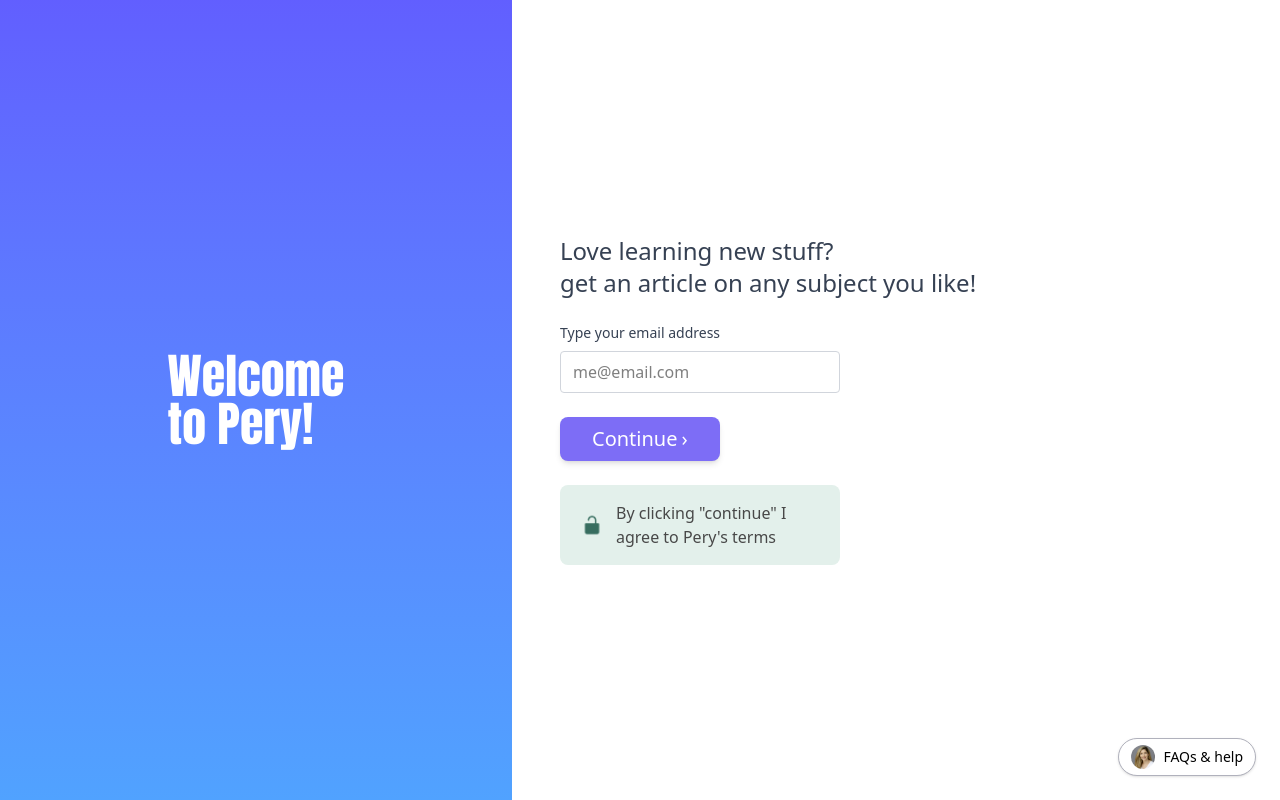
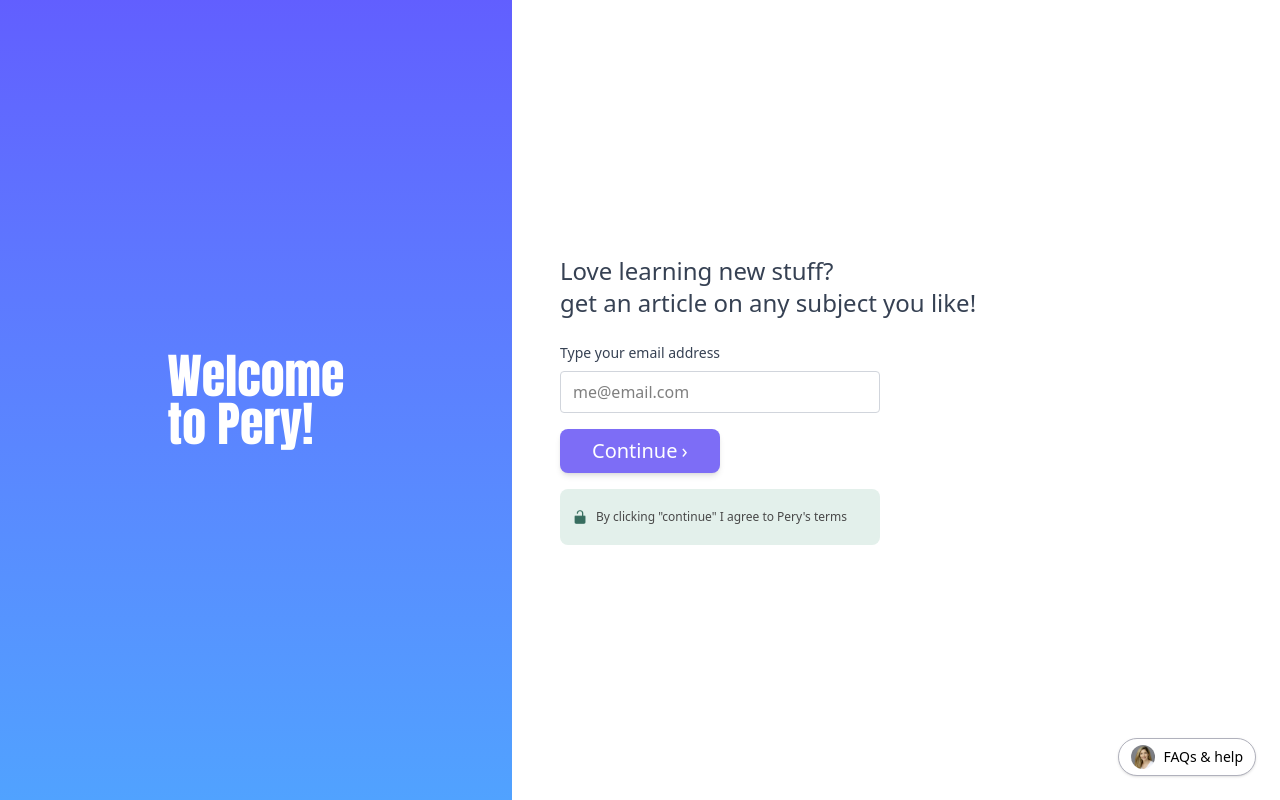
Before and after one commit to Ary428/pery, a React (Vite) app in the folder frontend/: page / in a window 1280 px wide. Built offline with nearby package versions, Linux system fonts and the light colour scheme.

Commit message:
refactor(frontend): update Input component styling and enhance EmailPage layout
- Adjusted Input component width for better responsiveness
- Refactored EmailPage layout to improve spacing and structure, ensuring consistent styling and usability

```diff
--- a/frontend/src/components/Input.tsx
+++ b/frontend/src/components/Input.tsx
@@ -10,7 +10,7 @@
     <div className="space-y-2">
       {label && <label className="text-sm font-medium text-gray-700 block">{label}</label>}
       <input
-        className="border border-gray-300 rounded px-3 py-2 w-full md:w-70"
+        className="border border-gray-300 rounded px-3 py-2 w-full"
         placeholder={placeholder}
         {...props}
       />
--- a/frontend/src/pages/EmailPage.tsx
+++ b/frontend/src/pages/EmailPage.tsx
@@ -30,17 +30,26 @@
           <Header header="get an article on any subject you like!" />
         </div>
 
-        <div className="space-y-2">
-          <Input label="Type your email address" placeholder="me@email.com" value={email} onChange={(e) => setEmail(e.target.value)} required type="email" />
-        </div>
-
-        <Button type="submit">Continue <span className="ml-1">›</span></Button>
-
-        <div className="bg-[#e3f0eb] p-4 rounded-lg flex items-center w-full md:w-70">
-          <span className="text-[#484848] flex items-center">
-            <img className="w-8 h-8 mr-2" src={termsLockImg} alt="Pery's terms" />
-            By clicking "continue" I agree to Pery's terms
-          </span>
+        <div className="w-full md:w-80 space-y-4">
+          <div className="space-y-2">
+            <Input
+              label="Type your email address"
+              placeholder="me@email.com"
+              value={email}
+              onChange={(e) => setEmail(e.target.value)}
+              required
+              type="email"
+            />
+          </div>
+          <Button type="submit">
+            Continue <span className="ml-1">›</span>
+          </Button>
+          <div className="bg-[#e3f0eb] py-4 px-2 rounded-lg flex items-center">
+            <span className="text-[#484848] text-xs flex items-center">
+              <img className="w-6 mr-1" src={termsLockImg} alt="Pery's terms" />
+              By clicking "continue" I agree to Pery's terms
+            </span>
+          </div>
         </div>
       </form>
     </PeryLayout>
```
